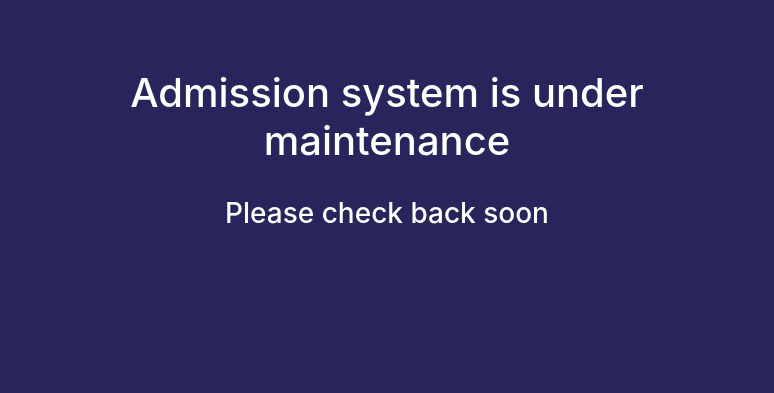
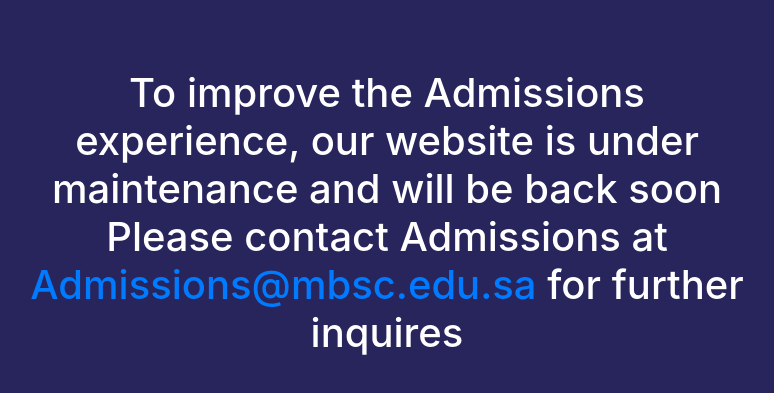
Before and after one commit to ITMBSC/apply--maintenance-, a plain HTML site: page index.html in a window 1280 px wide. Shown: the part 157-550 px from the top of the page, without its empty margins (253-1027 px from the left). Drawn offline with nearby package versions, Linux system fonts and the light colour scheme.

Commit message:
Update index.html

```diff
--- a/index.html
+++ b/index.html
@@ -23,11 +23,9 @@
                 <br/><br/>
                 <img class="text-center" src="./images/logo_temp.png"><br/><br/><br/><br/>
                 <h1 class="text-center">
-					Admission system is under maintenance
-				</h1><br/>
-                <h3 class="text-center">
-					Please check back soon
-				</h3>
+			To improve the Admissions experience, our website is under maintenance and will be back soon<br/>
+			Please contact Admissions at <a href="mailto:Admissions@mbsc.edu.sa">Admissions@mbsc.edu.sa</a> for further inquires
+		</h1><br/>
             </div>
             <div class="col-2"></div>
         </div>
```
